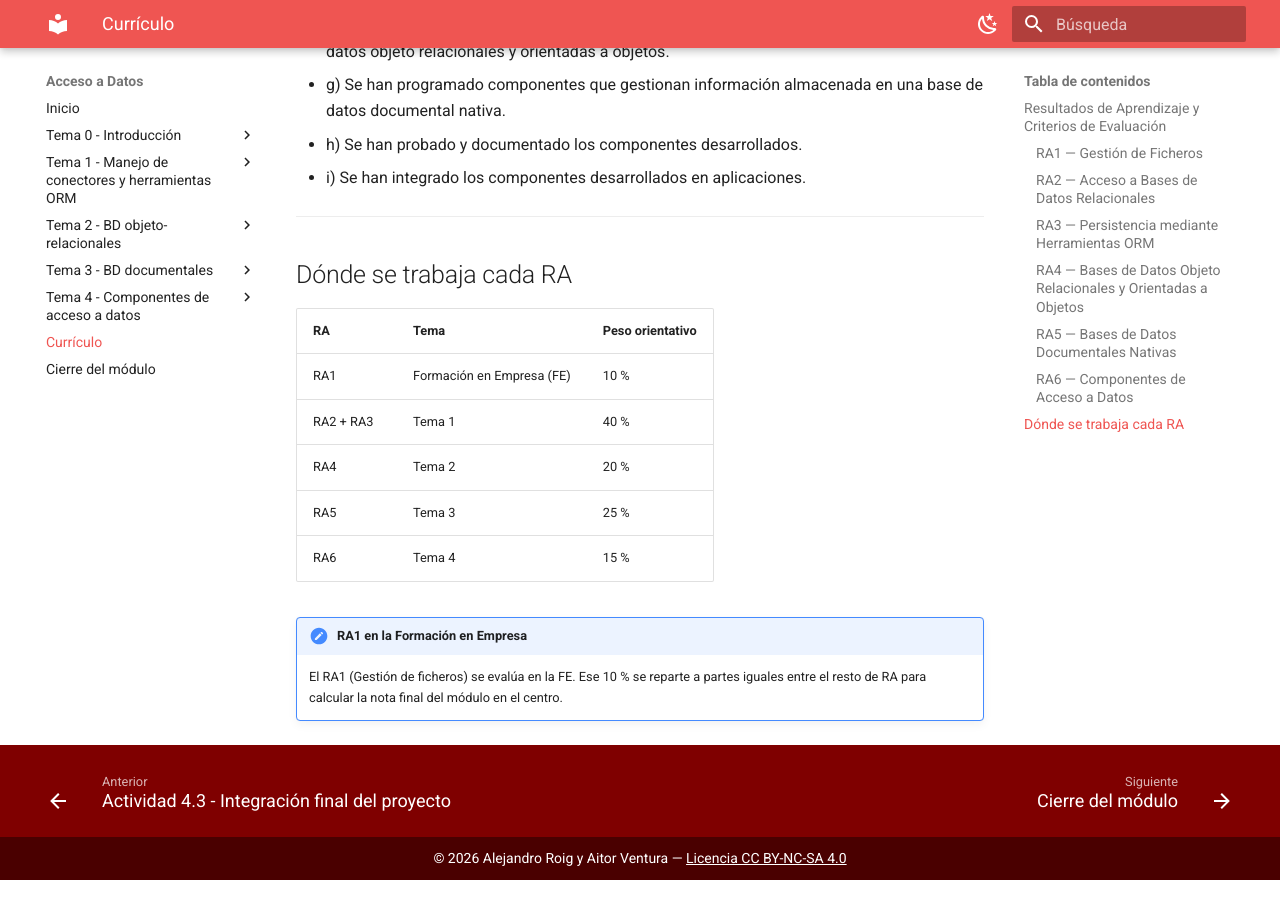
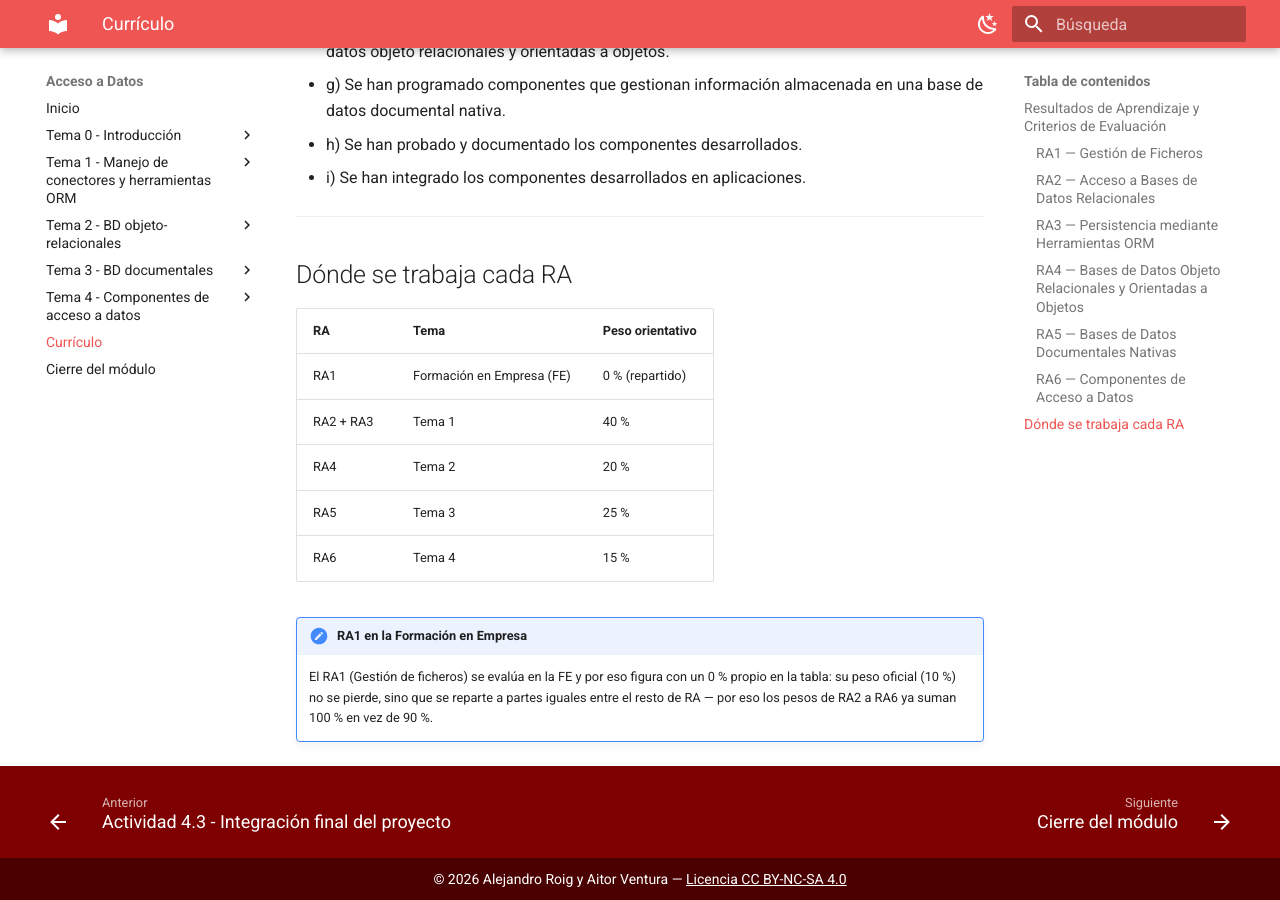
Before and after one commit to aitorventura/acceso-a-datos, an MkDocs documentation site: the page built from docs/curriculum.md, in a window 1280 px wide and 900 px high, scrolled down 2783 px. Built offline with MkDocs 1.6.1 and Material for MkDocs 9.7.7, drawn with Linux system fonts in a browser that asks for light colours.

Commit message:
Corrige la suma de pesos de la tabla RA-Tema
RA1 pasa a figurar con 0% propio (en vez de 10%) ya que su peso se
reparte entre el resto de RA, que suman 100% — mostrar 10% además
hacía que la suma total pareciera 110%.

Co-Authored-By: Claude Sonnet 5 <noreply@anthropic.com>

```diff
--- a/docs/curriculum.md
+++ b/docs/curriculum.md
@@ -83,11 +83,11 @@
 
 | RA | Tema | Peso orientativo |
 |---|---|---|
-| RA1 | Formación en Empresa (FE) | 10 % |
+| RA1 | Formación en Empresa (FE) | 0 % (repartido) |
 | RA2 + RA3 | Tema 1 | 40 % |
 | RA4 | Tema 2 | 20 % |
 | RA5 | Tema 3 | 25 % |
 | RA6 | Tema 4 | 15 % |
 
 !!! note "RA1 en la Formación en Empresa"
-    El RA1 (Gestión de ficheros) se evalúa en la FE. Ese 10 % se reparte a partes iguales entre el resto de RA para calcular la nota final del módulo en el centro.
+    El RA1 (Gestión de ficheros) se evalúa en la FE y por eso figura con un 0 % propio en la tabla: su peso oficial (10 %) no se pierde, sino que se reparte a partes iguales entre el resto de RA — por eso los pesos de RA2 a RA6 ya suman 100 % en vez de 90 %.
```
